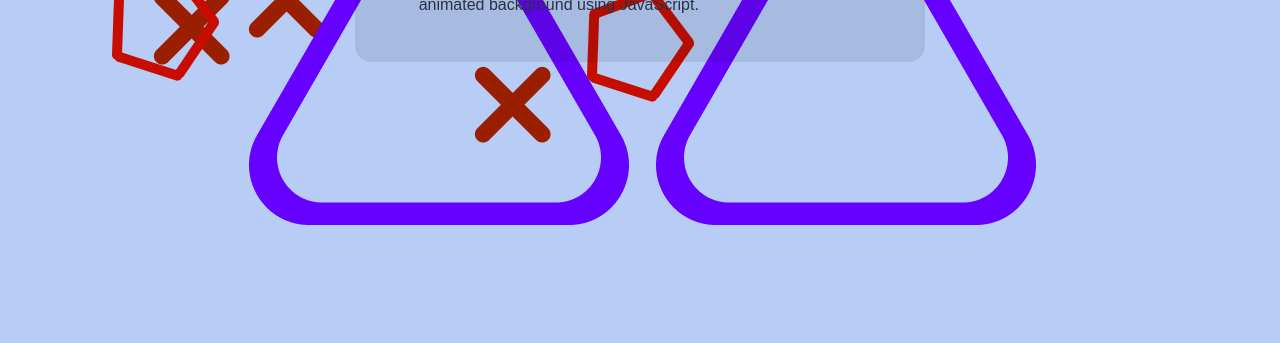
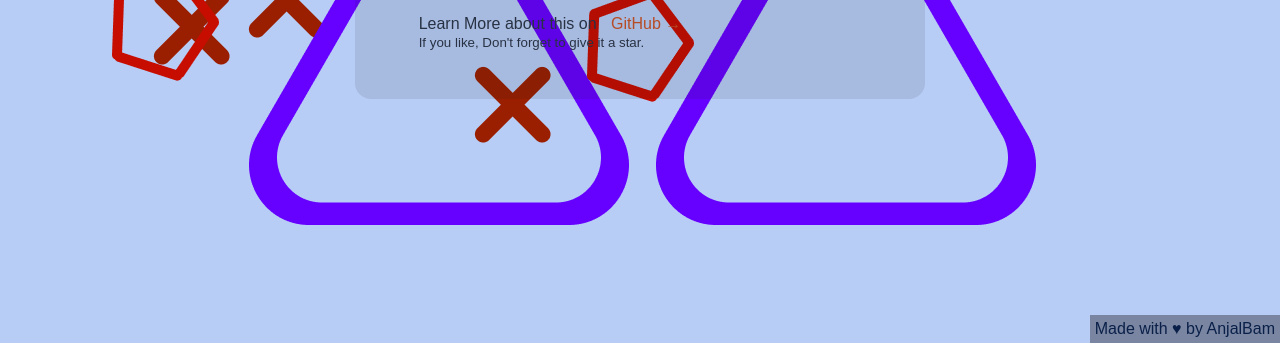
Before and after one commit to AnjalBam/animatedBgWithJS, a plain HTML site: page index.htm in a window 1280 px wide. Shown: the part 457-800 px from the top of the page. Drawn offline with nearby package versions, Linux system fonts and the light colour scheme.

Commit message:
added some markup for info

```diff
--- a/index.htm
+++ b/index.htm
@@ -23,7 +23,19 @@
           This section contains <br />
           animated background using JavaScript.
         </p>
+        <br />
+
+        <p>
+          Learn More about this on
+          <a
+            href="https://github.com/AnjalBam/animatedBgWithJS"
+            target="_blank"
+            title="GitHub repo"
+            >GitHub &rarr;</a
+          ><br /><small>If you like, Don't forget to give it a star.</small>
+        </p>
       </div>
+      <footer>Made with &heartsuit; by AnjalBam</footer>
     </div>
     <!-- <button onclick="getScreenDimensions()">testbtn</button> -->
     <script src="./index.js"></script>
```
